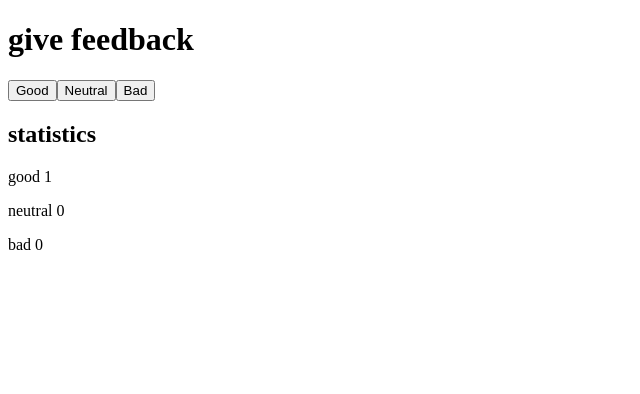
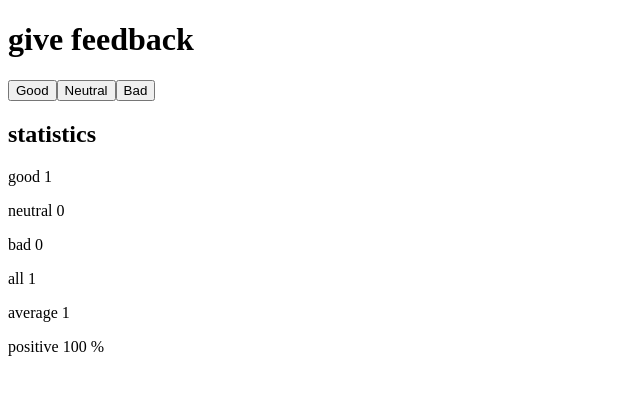
Before and after one commit to abhi178134/React, a React (Create React App) app in the folder part1/: page / in a window 1280 px wide. Both pictures are taken after a click on the button "Good". Shown: the top 394 px of the page, without its empty margins (0-640 px from the left). Built offline with nearby package versions, Linux system fonts and the light colour scheme.

Commit message:
1.9 Completed

```diff
--- a/part1/src/App.js
+++ b/part1/src/App.js
@@ -1,7 +1,30 @@
 import React, {useState} from 'react'
 
 
-
+const Statistics = ({good,neutral,bad,total}) => {
+  if(total === 0)
+  {
+    return (
+      <div>
+        <h2>
+          statistics
+        </h2>
+        <p>No feedback given</p>
+      </div>
+    )
+  }
+  return (
+    <div>
+      <h2>statistics</h2>
+      <p>good {good}</p>
+      <p>neutral {neutral}</p>
+      <p>bad {bad}</p>
+      <p>all {total}</p>
+      <p>average {(good-bad)/(total)}</p>
+      <p>positive {(good*100)/(total)} %</p>
+    </div>
+  )
+}
 const Button = ({ handleClick, text }) => (
   <button onClick={handleClick}>
     {text}
@@ -24,10 +47,8 @@ const App = () => {
       <Button handleClick={handleGood} text = 'Good'/>
       <Button handleClick={handleNeutral} text='Neutral' />
       <Button handleClick={handleBad} text='Bad' />
-      <h2>statistics</h2>
-      <p>good {good}</p>
-      <p>neutral {neutral}</p>
-      <p>bad {bad}</p>
+      <Statistics good={good} neutral={neutral} bad={bad} total = {good+neutral+bad}/>
+
 
 {/*
       <Display counter ={counter}/>
```
